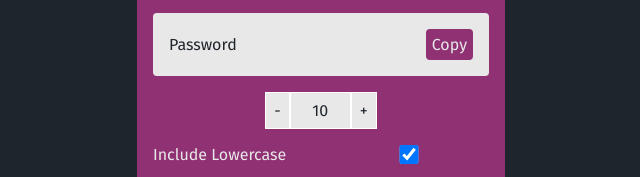
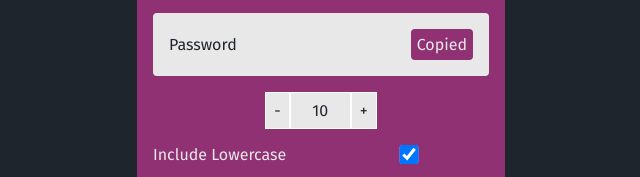
Before and after one commit to gopalloharnew/Password-Generator, a plain HTML site: page index.html in a window 1280 px wide. Both pictures are taken after a click on the button "Copy". Shown: the part 263-440 px from the top of the page, 319-959 px from the left. Drawn offline with Linux system fonts and the light colour scheme.

Commit message:
Copy Functionality

```diff
--- a/css/style.css
+++ b/css/style.css
@@ -48,6 +48,7 @@ body {
 }
 
 .password-display {
+  all: unset;
   word-wrap: break-word;
   word-break: break-all;
   padding-right: var(--spacing-primary);
@@ -145,3 +146,11 @@ body {
 .character-amount-input::-webkit-inner-spin-button {
   display: none;
 }
+
+.hidden {
+  opacity: 0;
+  z-index: -1;
+  position: fixed;
+  top: -100vh;
+  left: -100vw;
+}
--- a/js/script.js
+++ b/js/script.js
@@ -16,6 +16,7 @@ const decreaseCharacterAmountButton = document.querySelector(
 const increaseCharacterAmountButton = document.querySelector(
   ".increase-character-amount"
 );
+const copyPasswordButton = document.querySelector(".copy-password-button");
 
 includeCheckboxes.forEach((includeCheckbox) => {
   includeCheckbox.addEventListener("input", (e) => {
@@ -64,4 +65,21 @@ passwordGeneratorForm.addEventListener("submit", (e) => {
   ).password;
 
   passwordDisplay.textContent = password;
+
+  copyPasswordButton.textContent = "Copy";
 });
+
+copyPasswordButton.addEventListener("click", (e) => {
+  e.preventDefault();
+  let password = passwordDisplay.textContent;
+  let newPasswordDisplay = document.createElement("input");
+  newPasswordDisplay.value = password;
+  newPasswordDisplay.classList.add("hidden");
+  document.body.append(newPasswordDisplay);
+  newPasswordDisplay.select();
+  newPasswordDisplay.setSelectionRange(0, 99999);
+  document.execCommand("copy");
+  newPasswordDisplay.remove();
+
+  copyPasswordButton.textContent = "Copied";
+});
```
